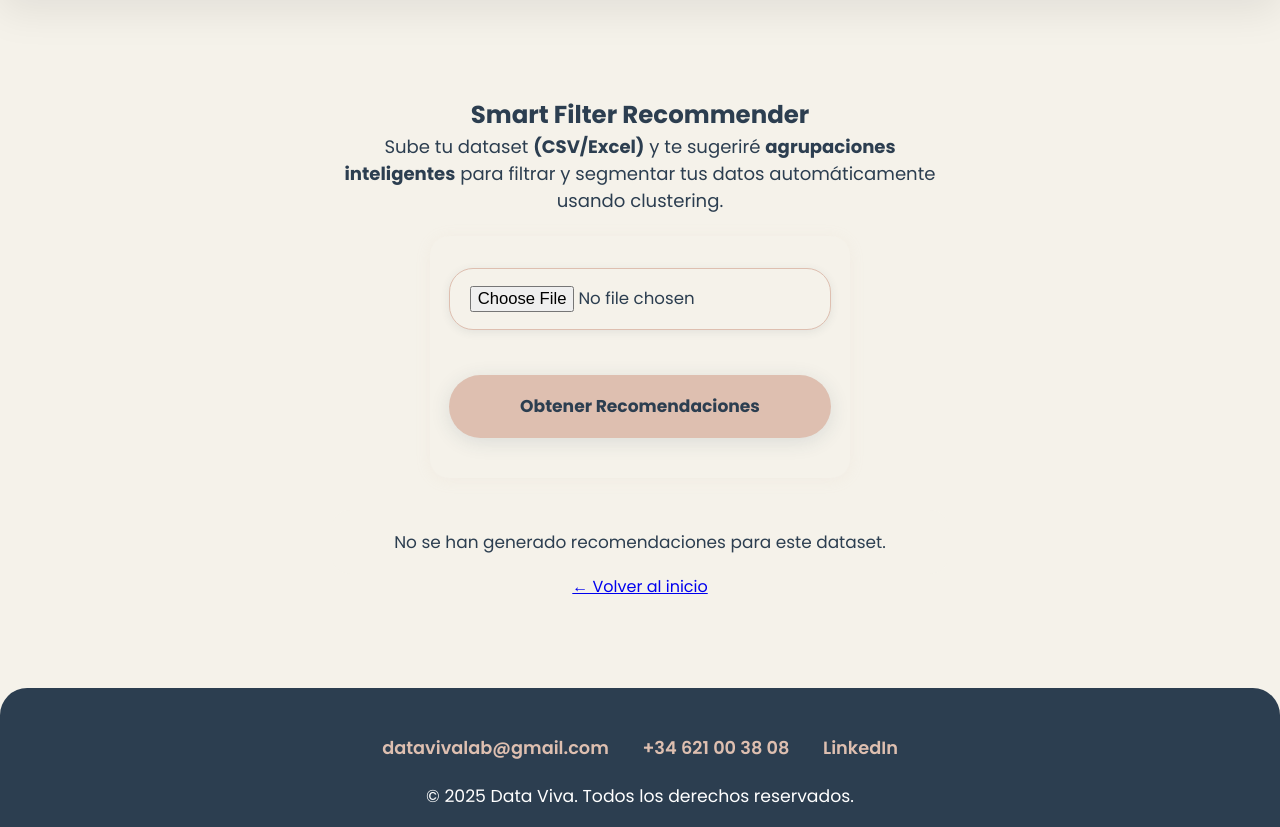
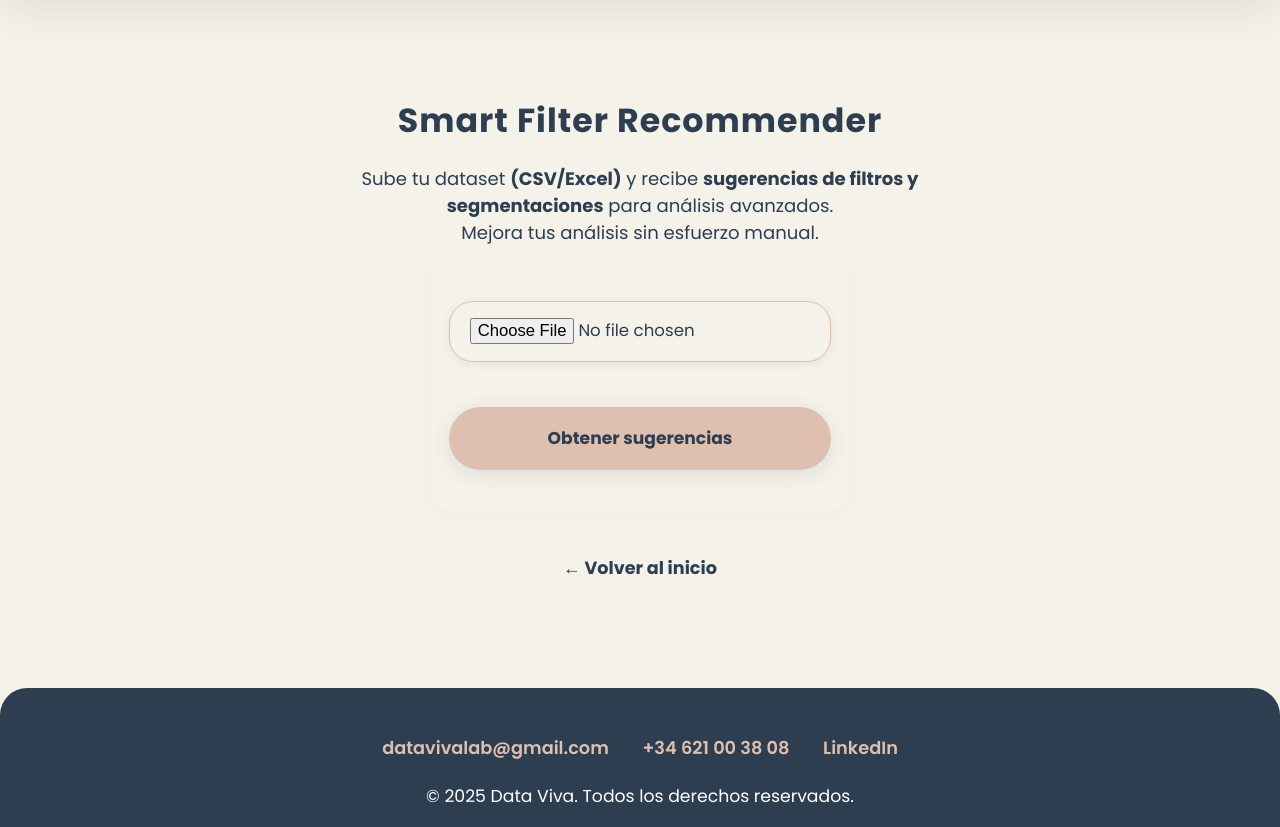
Before and after one commit to AntonioJFdez/App-Data-Viva, a Flask app: page /smartfilter in a window 1280 px wide. Shown: the part 82-909 px from the top of the page. Run offline with Flask 3, Linux system fonts and the light colour scheme.

Commit message:
Update smartfilter.html

```diff
--- a/templates/smartfilter.html
+++ b/templates/smartfilter.html
@@ -2,52 +2,23 @@
 {% block title %}Smart Filter Recommender · Data Viva{% endblock %}
 
 {% block content %}
-<section class="download-section container" style="max-width:650px; margin-top:3rem;">
-    <h2 class="section-title">Smart Filter Recommender</h2>
-    <p style="text-align:center; color:var(--primary); font-size:1.13rem; margin-bottom:1.4rem;">
-        Sube tu dataset <strong>(CSV/Excel)</strong> y te sugeriré <strong>agrupaciones inteligentes</strong> para filtrar y segmentar tus datos automáticamente usando clustering.
+<section class="download-section container" style="max-width: 600px; margin-top:3rem;">
+    <h2 class="corp-title center"><b>Smart Filter Recommender</b></h2>
+    <p class="center" style="color:var(--primary); font-size:1.13rem; margin-bottom:1.4rem;">
+        Sube tu dataset <strong>(CSV/Excel)</strong> y recibe <strong>sugerencias de filtros y segmentaciones</strong> para análisis avanzados.<br>
+        Mejora tus análisis sin esfuerzo manual.
     </p>
     <form method="POST" enctype="multipart/form-data" style="margin:0 auto; max-width:420px; background:var(--background); border-radius:1.2rem; box-shadow:0 2px 16px rgba(222,191,176,0.11); padding:2rem 1.2rem;">
-        <input type="file" name="filter_data" accept=".csv,.xlsx,.xls" required>
-        <button type="submit" class="cta-button btn-details" style="width:100%;">Obtener Recomendaciones</button>
+        <input type="file" name="smart_data" accept=".csv,.xlsx,.xls" required>
+        <button type="submit" class="cta-button btn-details" style="width:100%;">Obtener sugerencias</button>
     </form>
-    {% if recomendaciones %}
-        <div style="background:var(--secondary); color:var(--primary); border-radius:1.2rem; margin-top:2rem; padding:1.4rem 1rem;">
-            <h3 style="font-size:1.12rem; font-weight:700; margin-bottom:1rem; text-align:center;">Resumen de Clusters Detectados</h3>
-            <div style="overflow-x:auto;">
-                <table style="width:100%; border-collapse:collapse; margin-bottom:1rem;">
-                    <thead>
-                        <tr style="background:var(--primary); color:var(--white);">
-                            <th style="padding:0.7rem;">Cluster</th>
-                            {% for col in recomendaciones.keys() %}
-                                <th style="padding:0.7rem;">{{ col }}</th>
-                            {% endfor %}
-                        </tr>
-                    </thead>
-                    <tbody>
-                        {% set clusters = recomendaciones[recomendaciones|list|first].keys() %}
-                        {% for cluster in clusters %}
-                        <tr style="background:var(--white); color:var(--primary);">
-                            <td style="padding:0.7rem; font-weight:600;">{{ cluster }}</td>
-                            {% for col in recomendaciones.keys() %}
-                                <td style="padding:0.7rem;">{{ '%.2f' % recomendaciones[col][cluster] }}</td>
-                            {% endfor %}
-                        </tr>
-                        {% endfor %}
-                    </tbody>
-                </table>
-            </div>
-            <div style="text-align:center; font-size:1.03rem;">
-                <strong>Usa los clusters como sugerencias de filtros inteligentes para dashboards o segmentaciones avanzadas.</strong>
-            </div>
-        </div>
-    {% elif recomendaciones is defined %}
-        <div style="background:var(--background); color:var(--primary); border-radius:1.2rem; margin-top:2rem; text-align:center; padding:1.2rem 1rem; font-size:1.06rem;">
-            No se han generado recomendaciones para este dataset.
+    {% if resultado %}
+        <div style="background:var(--secondary); color:var(--primary); border-radius:1.2rem; margin-top:2rem; text-align:center; padding:1.4rem 1rem; font-size:1.14rem; font-weight:600;">
+            {{ resultado }}
         </div>
     {% endif %}
-    <div style="text-align:center;">
-        <a href="{{ url_for('home') }}" class="cta-button-home">← Volver al inicio</a>
+    <div class="center">
+        <a href="{{ url_for('home') }}" class="cta-button volver-inicio-link">← Volver al inicio</a>
     </div>
 </section>
 {% endblock %}
```
